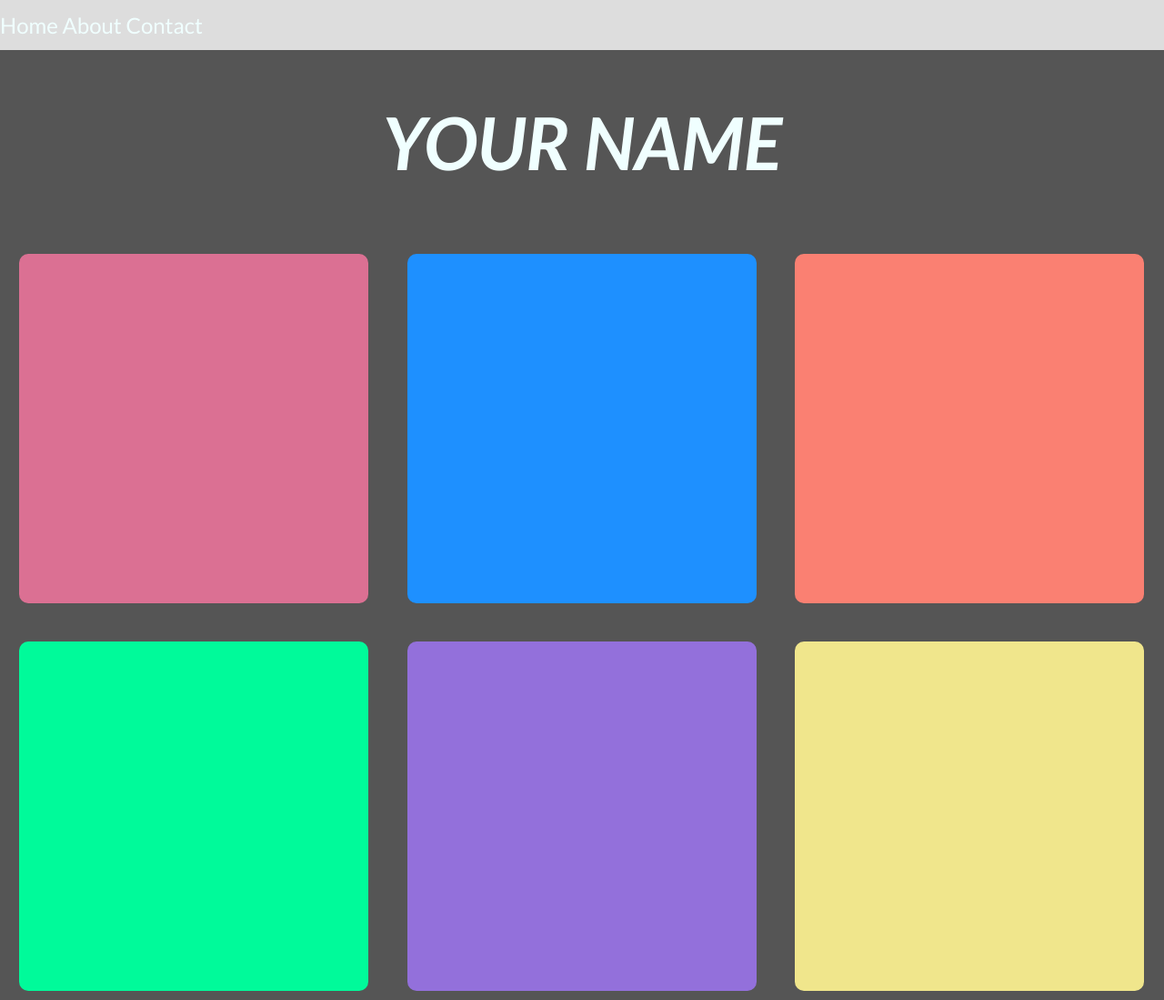
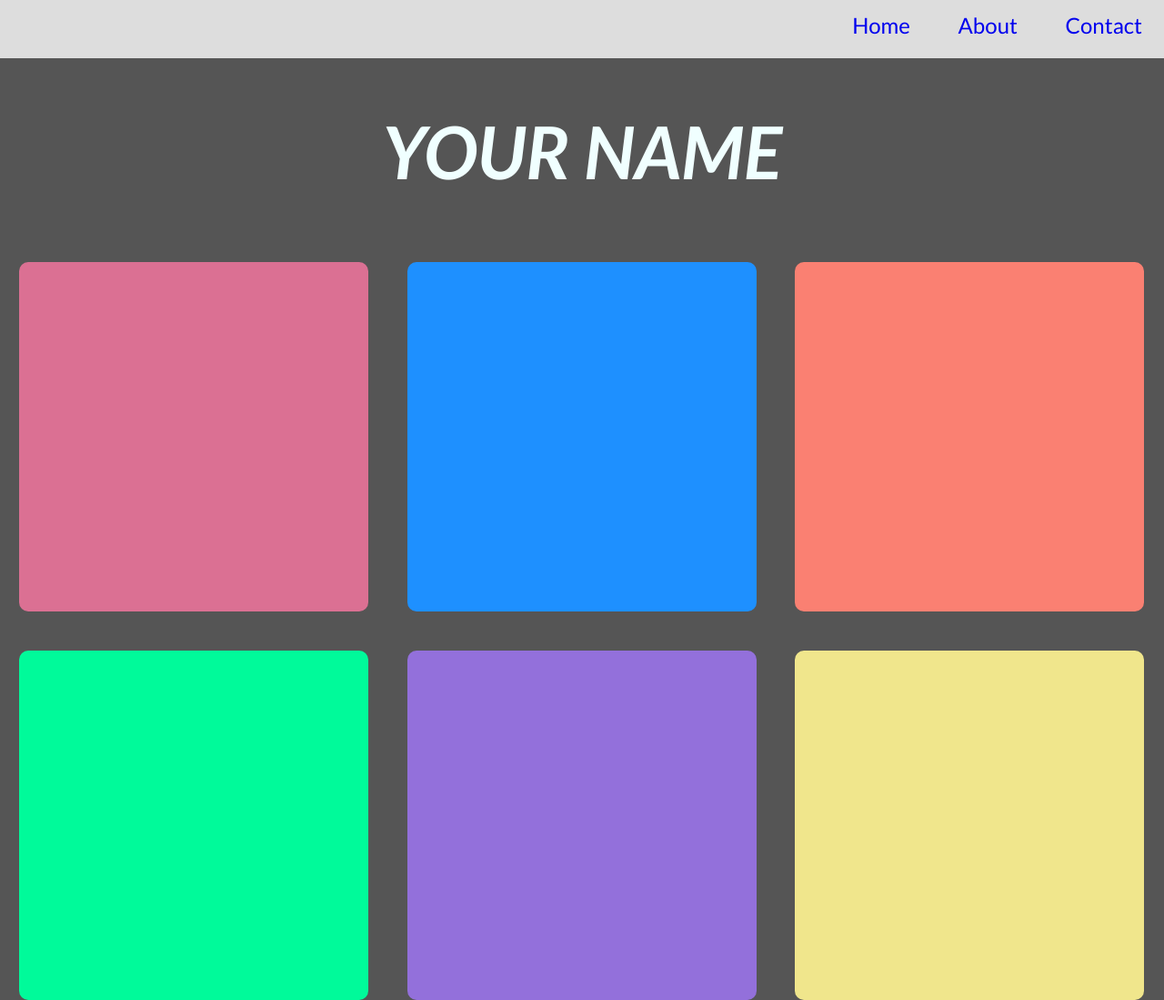
Before and after one commit to mcgeorgiev/ui-design-templates, a plain HTML site: page index.html in a window 1280 px wide. Shown: the top 1099 px of the page at 91% size. Drawn offline with Linux system fonts and the light colour scheme.

Commit message:
more work on styling the navbar

```diff
--- a/index.html
+++ b/index.html
@@ -85,18 +85,31 @@
     #navbar {
       background-color: #dddddd;
       padding-top: 1%;
-      padding-bottom: 1%;
+      padding-bottom: 4%;
+      color: #555555;
     }
 
     ul {
       list-style-type: none;
-      font-size: 1.5em;
+      font-size: 150%;
+      float:right;
     }
 
     li {
       display: inline-block;
     }
+    #navbar a {
+      text-decoration: none;
+      text-align: center;
+      padding-left: 1em;
+      padding-right: 1em;
 
+
+    }
+
+    #navbar a:hover {
+      background-color: green;
+    }
 
   </style>
 </head>
@@ -105,9 +118,9 @@
 
   <div id="navbar">
     <ul>
-      <li>Home</li>
-      <li>About</li>
-      <li>Contact</li>
+      <li><a href="#">Home</a></li>
+      <li><a href="#">About</a></li>
+      <li><a href="#">Contact</a></li>
     </ul>
   </div>
 
```
